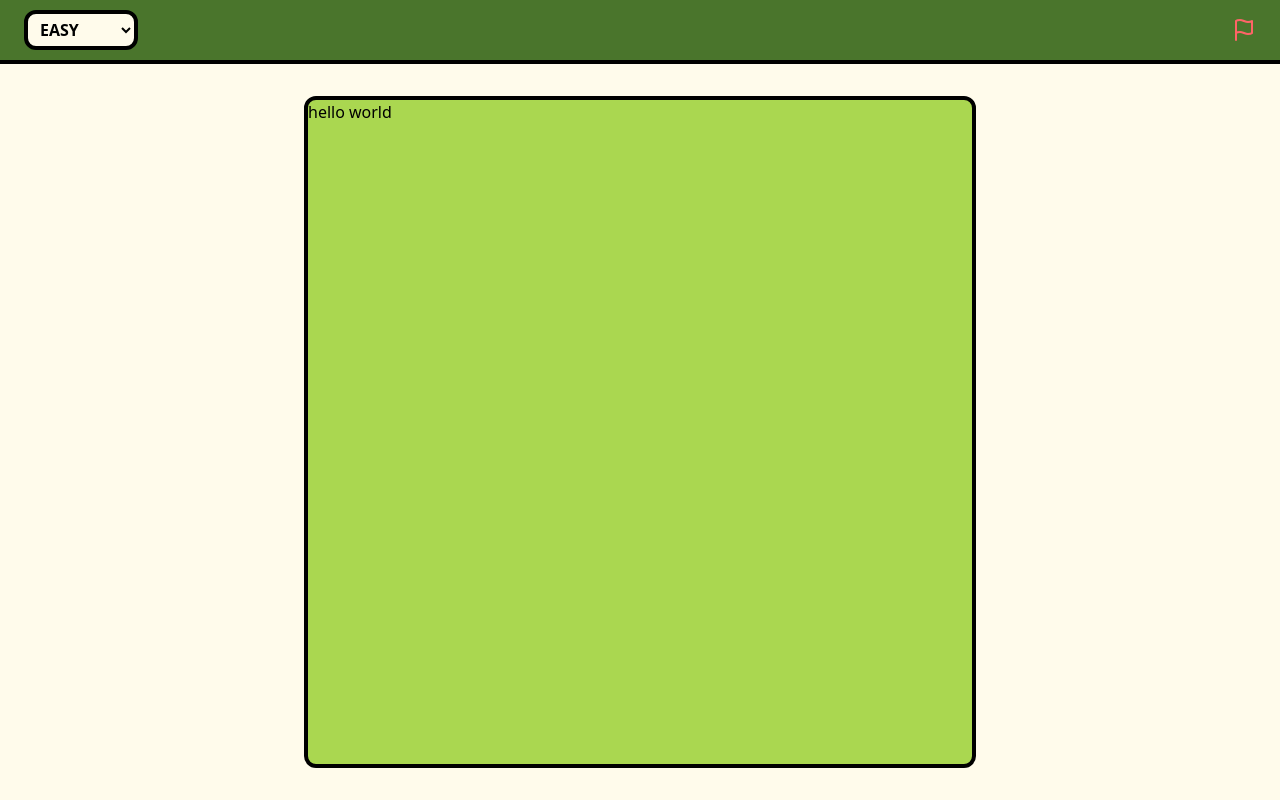
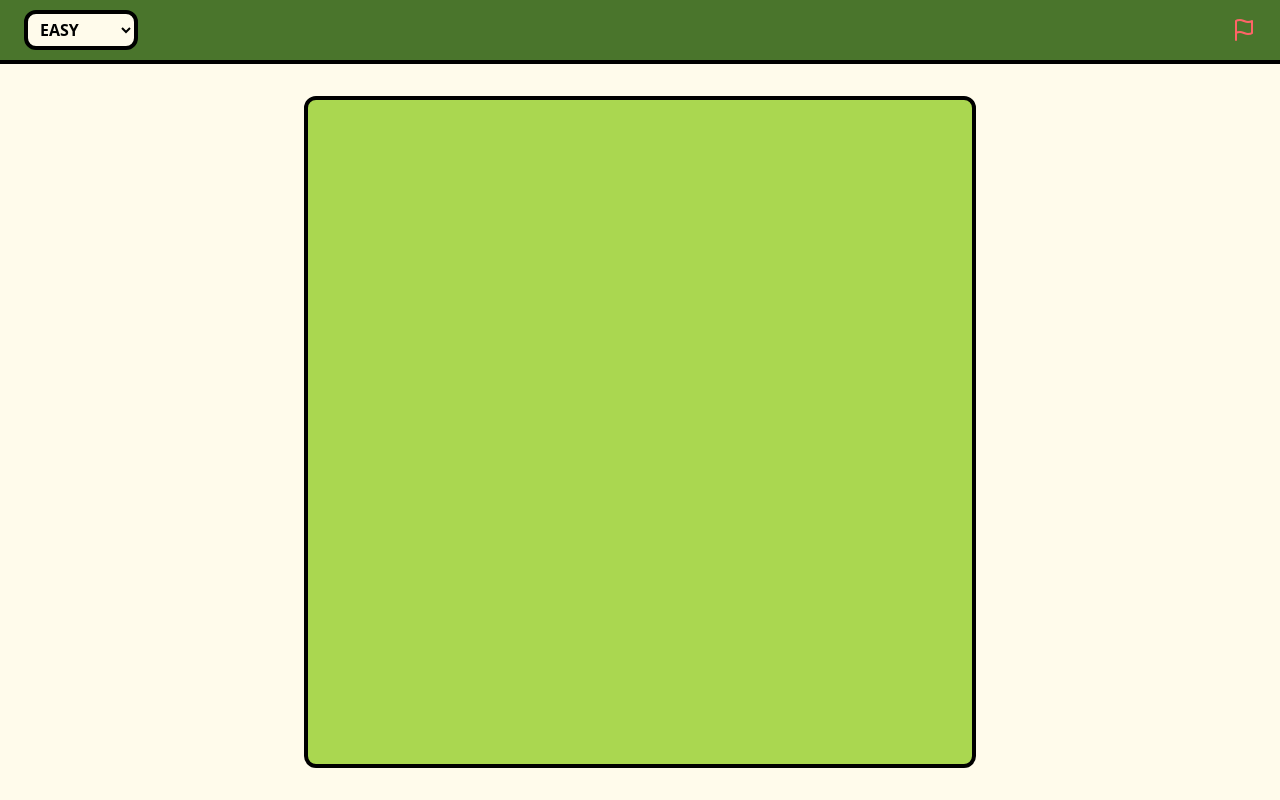
Before and after one commit to AlbertSanIza/minesweeper, a React (Vite) app: page / in a window 1280 px wide. Built offline with nearby package versions, Linux system fonts and the light colour scheme.

Commit message:
Update placeholder text in App component for clarity

```diff
--- a/src/App.tsx
+++ b/src/App.tsx
@@ -21,7 +21,7 @@ export default function App() {
                 </div>
             </div>
             <div className="flex flex-1 items-center justify-center overflow-hidden p-8">
-                <div className="size-full max-h-[calc(100vw-64px)] max-w-[calc(100vh-128px)] rounded-xl border-4 bg-[#AAD750]">hello world</div>
+                <div className="size-full max-h-[calc(100vw-64px)] max-w-[calc(100vh-128px)] rounded-xl border-4 bg-[#AAD750]">{/* here goes the board */}</div>
             </div>
         </div>
     )
```
